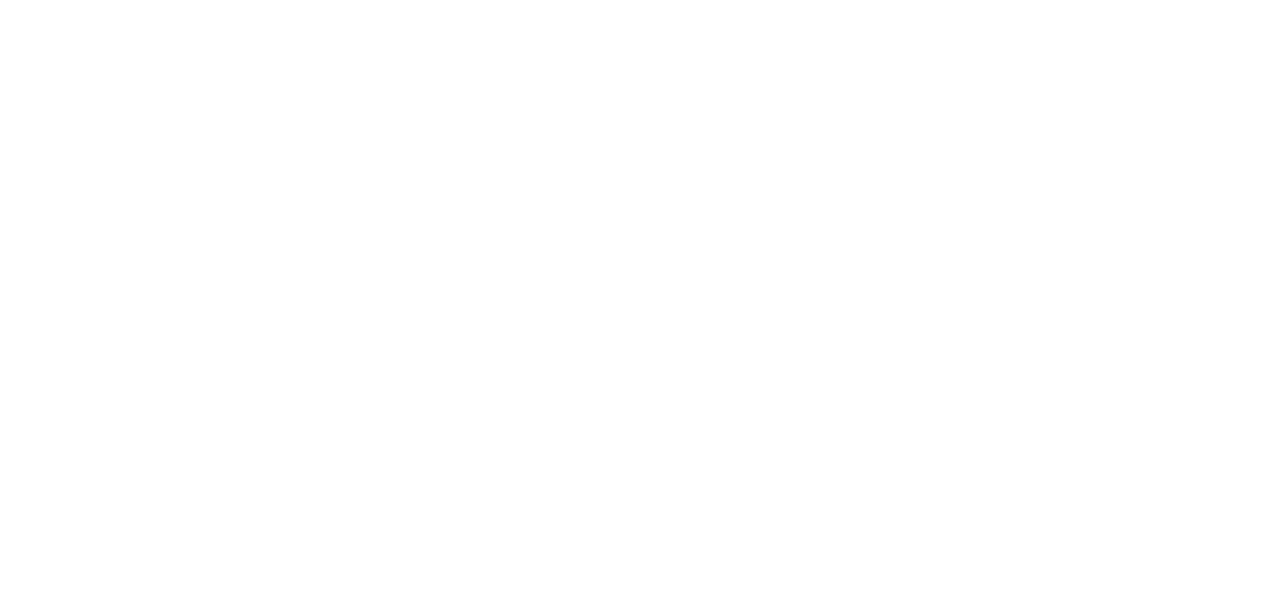
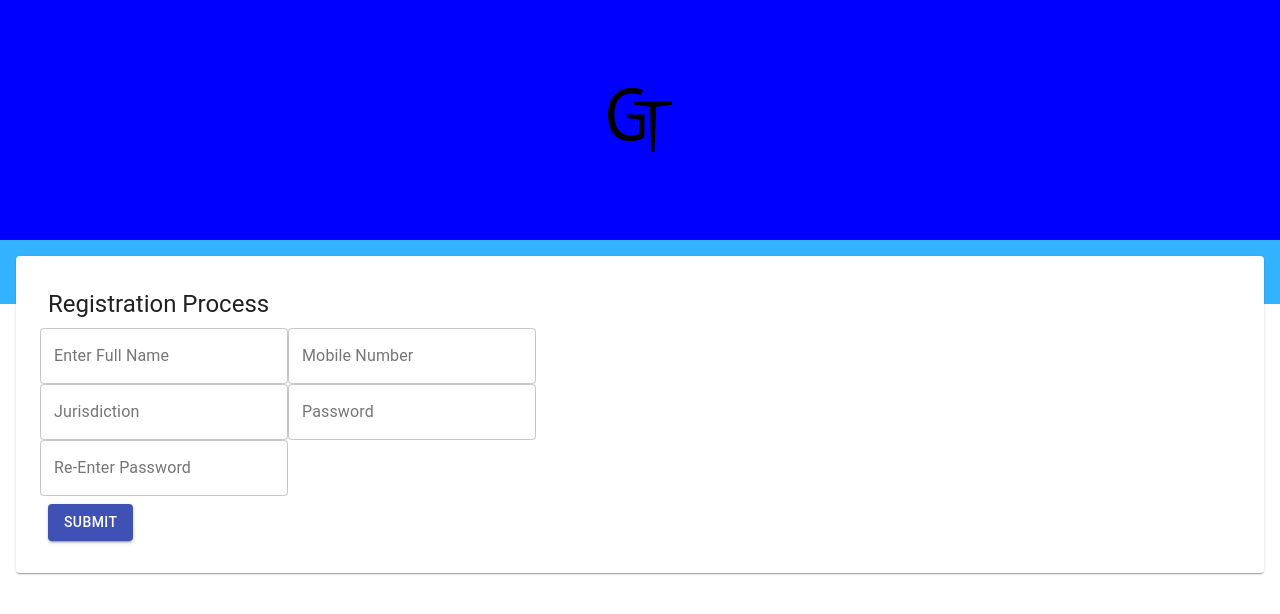
Before and after one commit to amulyanancharla/react-project, a React (Create React App) app: page /signup2 in a window 1280 px wide. Shown: the top 614 px of the page. Built offline with nearby package versions, Linux system fonts and the light colour scheme.

Commit message:
NewRegistrationForm

```diff
--- /dev/null
+++ b/src/Components/NewRegistrationForm.js
@@ -0,0 +1,40 @@
+import React from "react";
+import { Button, Grid, Paper, Typography } from "@material-ui/core";
+import Logo from "./Logo";
+import TextField from "@material-ui/core/TextField";
+
+function NewRegistrationForm() {
+	return (
+		<Grid container>
+		  <Grid item xs={12} container style={{backgroundColor: "blue", height: "15rem"}} alignItems="center" justify="center">
+		    <Logo />
+		  </Grid>
+		  <Grid container justify="center" style={{ backgroundColor: "#33b2ff", height: "4em"}}>
+		    <Paper style={{padding : "2rem", margin: "1rem"}}>
+		      <Grid container spacing={2} direction="column">
+		        <Grid item>
+		          <Typography variant="h5" component="h4">
+		            Registration Process
+		          </Typography>
+		        </Grid>
+		        <Grid container direction="column">
+		          <Grid sm={6}>
+		            <TextField id="Enter Full Name" label="Enter Full Name" variant="outlined" />
+		            <TextField id="Mobile Number" label="Mobile Number" variant="outlined" />
+		            <TextField id="Jurisdiction" label="Jurisdiction" variant="outlined" />
+		            <TextField id="Password" label="Password" variant="outlined" />
+		            <TextField id="Re-Enter Password" label="Re-Enter Password" variant="outlined" />
+		          </Grid>
+                </Grid>
+                <Grid item>
+                  <Button variant="contained" color="primary" type="Submit">
+                    Submit
+                  </Button>
+                </Grid>
+              </Grid>
+		    </Paper>
+		  </Grid>
+		</Grid>
+	);
+}
+export default NewRegistrationForm;
--- a/src/Components/NewSignInPage.js
+++ b/src/Components/NewSignInPage.js
@@ -2,8 +2,6 @@
 import { Button, Grid, Paper, Typography } from "@material-ui/core";
 import Logo from "./Logo";
 import TextField from "@material-ui/core/TextField";
-
-/*import Authbackground from "./Authbackground";*/
 
 function NewSignInPage() {
   return (
@@ -11,7 +9,7 @@
 		<Grid item xs={12} container style={{backgroundColor: 'blue', height: '15rem'}} alignItems="center" justify="center">
 			<Logo />
 		</Grid>
-		<Grid container justify ="center" style={{backgroundColor: 'red', height: '3rem'}} >
+		<Grid container justify ="center" style={{backgroundColor: '#33b2ff', height: "4rem"}} >
 			<Grid item xs={6}>
 				<Paper style ={{padding:"2rem", marginTop: '1rem'}}>
 					<Grid container spacing={6}>
--- a/src/Components/SignInForm.js
+++ b/src/Components/SignInForm.js
@@ -38,7 +38,7 @@
                     <Button
                       color="primary"
                       type="submit"
-                      // disabled={submitting || pristine || invalid}
+                        // disabled={submitting || pristine || invalid}
                     >
                       Forgot Password
                     </Button>
--- a/src/Components/routes.js
+++ b/src/Components/routes.js
@@ -5,6 +5,7 @@
 import RegistrationForm from "./RegistrationForm";
 import SignInForm from "./SignInForm";
 import NewSignInPage from "./NewSignInPage";
+import NewRegistrationForm from "./NewRegistrationForm";
 
 export default (
   <BrowserRouter>
@@ -13,6 +14,7 @@
       <Route path="/" exact component={RegistrationForm} />
       <Route path="/signin" exact component={SignInForm} />
       <Route path="/signin2" exact component={NewSignInPage} />
+      <Route path="/signup2" exact component={NewRegistrationForm} />
     </Switch>
 
   </BrowserRouter>
```
